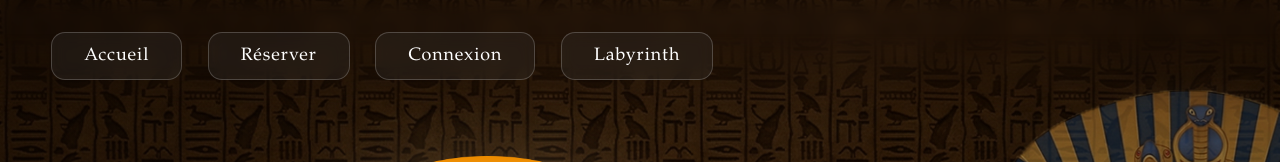
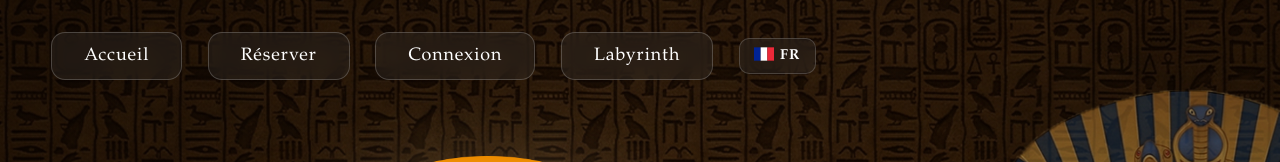
Before and after one commit to RoyNajarian/kheti, a React (Vite) app: page / in a window 1280 px wide. Shown: the top 162 px of the page. Built offline with nearby package versions, Linux system fonts and the light colour scheme.

Commit message:
Finalisation de la Navbar et footer responsive

```diff
--- a/src/components/Menu_Navbar.jsx
+++ b/src/components/Menu_Navbar.jsx
@@ -1,8 +1,15 @@
 import { useState, useEffect } from 'react';
 import '../styles/Menu_Navbar.css';
 
+const LANGS = ['FR', 'EN'];
+
 const MenuNavbar = () => {
     const [isOpen, setIsOpen] = useState(false);
+    const [lang, setLang] = useState('FR');
+
+    const cycleLang = () => {
+        setLang(prev => LANGS[(LANGS.indexOf(prev) + 1) % LANGS.length]);
+    };
 
     // Ferme le menu au resize si on passe en tablette/desktop
     useEffect(() => {
@@ -25,6 +32,7 @@ const MenuNavbar = () => {
 
     return (
         <nav className="top-nav" aria-label="Navigation principale">
+
             {/* Burger button — visible uniquement sur mobile */}
             <button
                 className={`nav-burger${isOpen ? ' nav-burger--open' : ''}`}
@@ -72,6 +80,32 @@ const MenuNavbar = () => {
                     </a>
                 </li>
             </ul>
+            {/* Bouton langue — mobile : coin haut-gauche du drawer | desktop : inline flex-end */}
+            <button
+                className={`nav-lang${isOpen ? ' nav-lang--open' : ''}`}
+                onClick={cycleLang}
+                aria-label={`Langue actuelle : ${lang}. Cliquer pour changer.`}
+                type="button"
+            >
+                <span className="nav-lang__globe" aria-hidden="true">
+                    {lang === 'FR' ? (
+                        <svg xmlns="http://www.w3.org/2000/svg" width="20" height="14" viewBox="0 0 3 2" aria-hidden="true">
+                            <rect width="1" height="2" fill="#002395" />
+                            <rect x="1" width="1" height="2" fill="#fff" />
+                            <rect x="2" width="1" height="2" fill="#ED2939" />
+                        </svg>
+                    ) : (
+                        <svg xmlns="http://www.w3.org/2000/svg" width="20" height="14" viewBox="0 0 60 30" aria-hidden="true">
+                            <rect width="60" height="30" fill="#012169" />
+                            <path d="M0,0 L60,30 M60,0 L0,30" stroke="#fff" strokeWidth="6" />
+                            <path d="M0,0 L60,30 M60,0 L0,30" stroke="#C8102E" strokeWidth="4" />
+                            <path d="M30,0 V30 M0,15 H60" stroke="#fff" strokeWidth="10" />
+                            <path d="M30,0 V30 M0,15 H60" stroke="#C8102E" strokeWidth="6" />
+                        </svg>
+                    )}
+                </span>
+                <span className="nav-lang__label">{lang}</span>
+            </button>
         </nav>
     );
 };
--- a/src/styles/Menu_Navbar.css
+++ b/src/styles/Menu_Navbar.css
@@ -9,7 +9,7 @@
     align-items: center;
     justify-content: flex-end;
 
-    &::before {
+    /* &::before {
         content: "";
         position: absolute;
         inset: 0;
@@ -19,7 +19,7 @@
         z-index: 0;
         mask-image: linear-gradient(to bottom, black 0%, transparent 100%);
         -webkit-mask-image: linear-gradient(to bottom, black 30%, transparent 100%);
-    }
+    } */
 }
 
 /* Overlay sombre (mobile) */
@@ -158,9 +158,9 @@
     .top-nav {
         padding: 32px clamp(24px, 4vw, 64px);
         justify-content: flex-start;
+        gap: clamp(16px, 2vw, 32px);
     }
 
-    /* Cache le burger */
     .nav-burger {
         display: none;
     }
@@ -192,6 +192,72 @@
     /* Cache l'overlay sur desktop */
     .nav-overlay {
         display: none !important;
+    }
+}
+
+/* ── Bouton langue ── */
+.nav-lang {
+    display: inline-flex;
+    align-items: center;
+    gap: 6px;
+    padding: 8px 14px;
+    border-radius: 10px;
+    border: 1px solid rgba(255, 255, 255, 0.18);
+    background: rgba(63, 63, 63, 0.25);
+    backdrop-filter: blur(8px);
+    -webkit-backdrop-filter: blur(8px);
+    color: #ffffff;
+    font-family: 'Cormorant Garamond', 'Palatino Linotype', serif;
+    font-size: 0.9rem;
+    letter-spacing: 0.08em;
+    cursor: pointer;
+    transition:
+        background 0.25s ease,
+        border-color 0.25s ease,
+        color 0.25s ease,
+        transform 0.2s ease,
+        opacity 0.25s ease 0s,
+        visibility 0.25s ease 0s;
+
+    /* Mobile : caché par défaut, affiché quand le drawer est ouvert */
+    position: fixed;
+    top: 20px;
+    right: 200px;
+    z-index: 200;
+    opacity: 0;
+    visibility: hidden;
+
+    &:hover {
+        background: rgba(213, 183, 123, 0.20);
+        border-color: rgba(213, 183, 123, 0.55);
+        color: #D5B77B;
+        transform: translateY(-1px);
+    }
+}
+
+/* Apparition synchronisée avec le drawer (même délai que le 1er li) */
+.nav-lang--open {
+    opacity: 1;
+    visibility: visible;
+    transition-delay: 0.10s;
+}
+
+.nav-lang__globe {
+    font-size: 1rem;
+    line-height: 1;
+}
+
+.nav-lang__label {
+    font-weight: 600;
+}
+
+@media (min-width: 768px) {
+    .nav-lang {
+        position: static;
+        margin-right: auto;
+        opacity: 1;
+        visibility: visible;
+        transition-delay: 0s;
     }
 }
 
@@ -243,17 +309,3 @@
         width: auto;
     }
 }
-
-/* ── Variante Labyrinth — accent doré ── */
-/* .nav-button--labyrinth {
-    background: rgba(213, 183, 123, 0.15);
-    border-color: rgba(213, 183, 123, 0.45);
-    color: #D5B77B;
-    font-style: italic;
-
-    &:hover {
-        background: rgba(213, 183, 123, 0.28);
-        border-color: #D5B77B;
-        color: #f0d49a;
-    }
-} */
```
